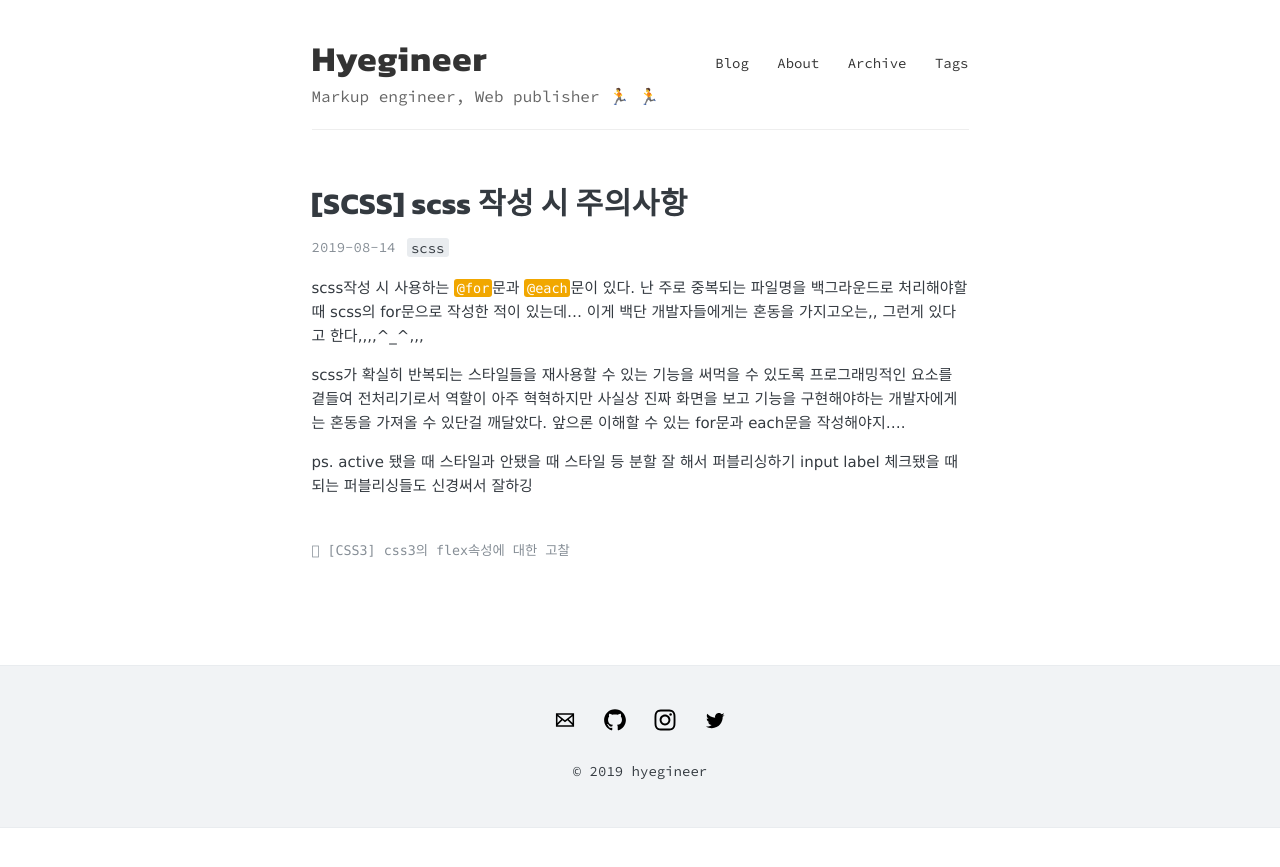
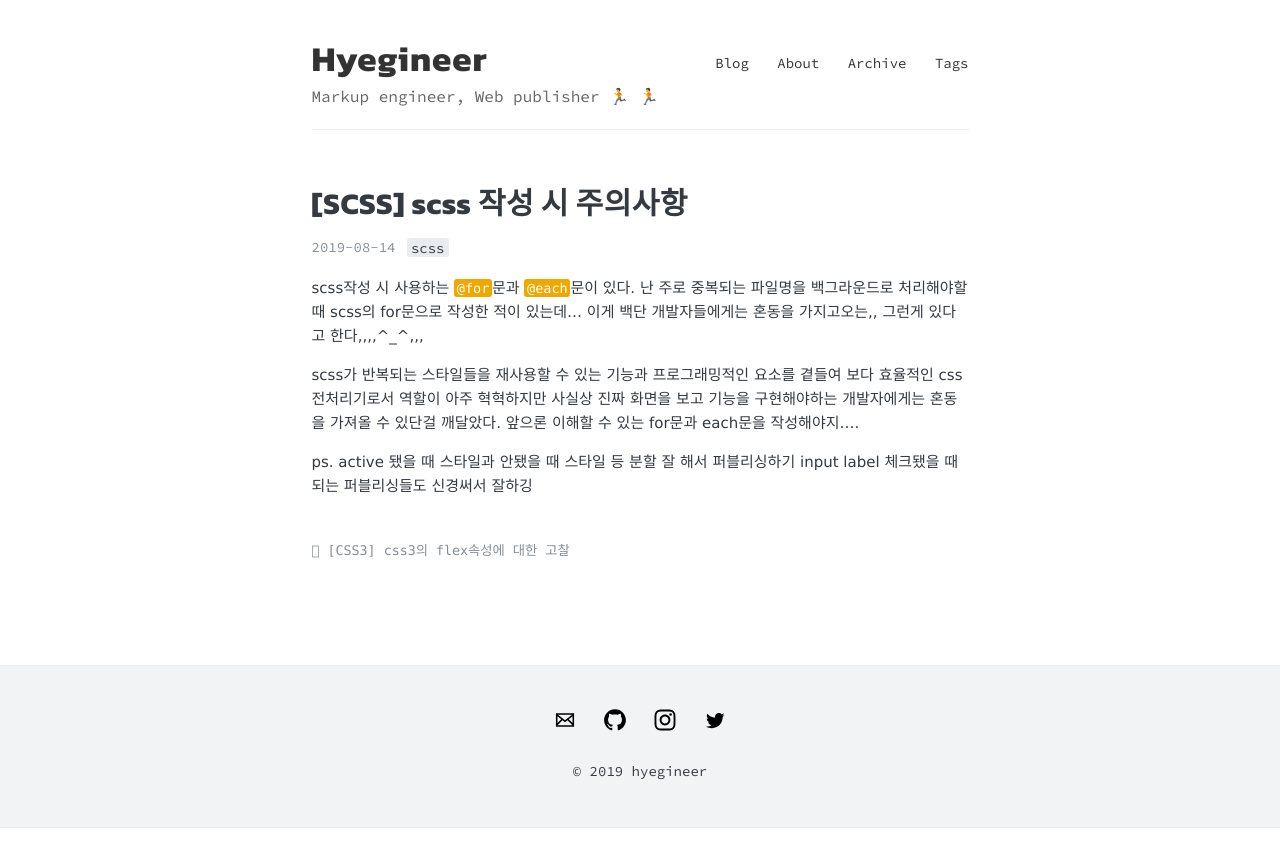
Before and after one commit to hyegineer/hyegineer.github.io, a Jekyll site: the page built from _posts/2019-08-14-scss.md, in a window 1280 px wide. Shown: the top 867 px of the page. Built offline with Jekyll 4.4.1, drawn with Linux system fonts in a browser that asks for light colours; emoji names are drawn with the system emoji font; comment, search, counter and statistics services are not loaded.

Commit message:
말 너무 어려워서 수정..

```diff
--- a/_posts/2019-08-14-scss.md
+++ b/_posts/2019-08-14-scss.md
@@ -10,8 +10,8 @@ scss작성 시 사용하는 `@for`문과 `@each`문이 있다.
 난 주로 중복되는 파일명을 백그라운드로 처리해야할 때 scss의 for문으로 작성한 적이 있는데...
 이게 백단 개발자들에게는 혼동을 가지고오는,, 그런게 있다고 한다,,,,^_^,,,
 
-scss가 확실히 반복되는 스타일들을 재사용할 수 있는 기능을 써먹을 수 있도록
-프로그래밍적인 요소를 곁들여 전처리기로서 역할이 아주 혁혁하지만
+scss가 반복되는 스타일들을 재사용할 수 있는 기능과 프로그래밍적인 요소를 곁들여
+보다 효율적인 css 전처리기로서 역할이 아주 혁혁하지만
 사실상 진짜 화면을 보고 기능을 구현해야하는 개발자에게는 혼동을 가져올 수 있단걸 깨달았다.
 앞으론 이해할 수 있는 for문과 each문을 작성해야지....
 
```
